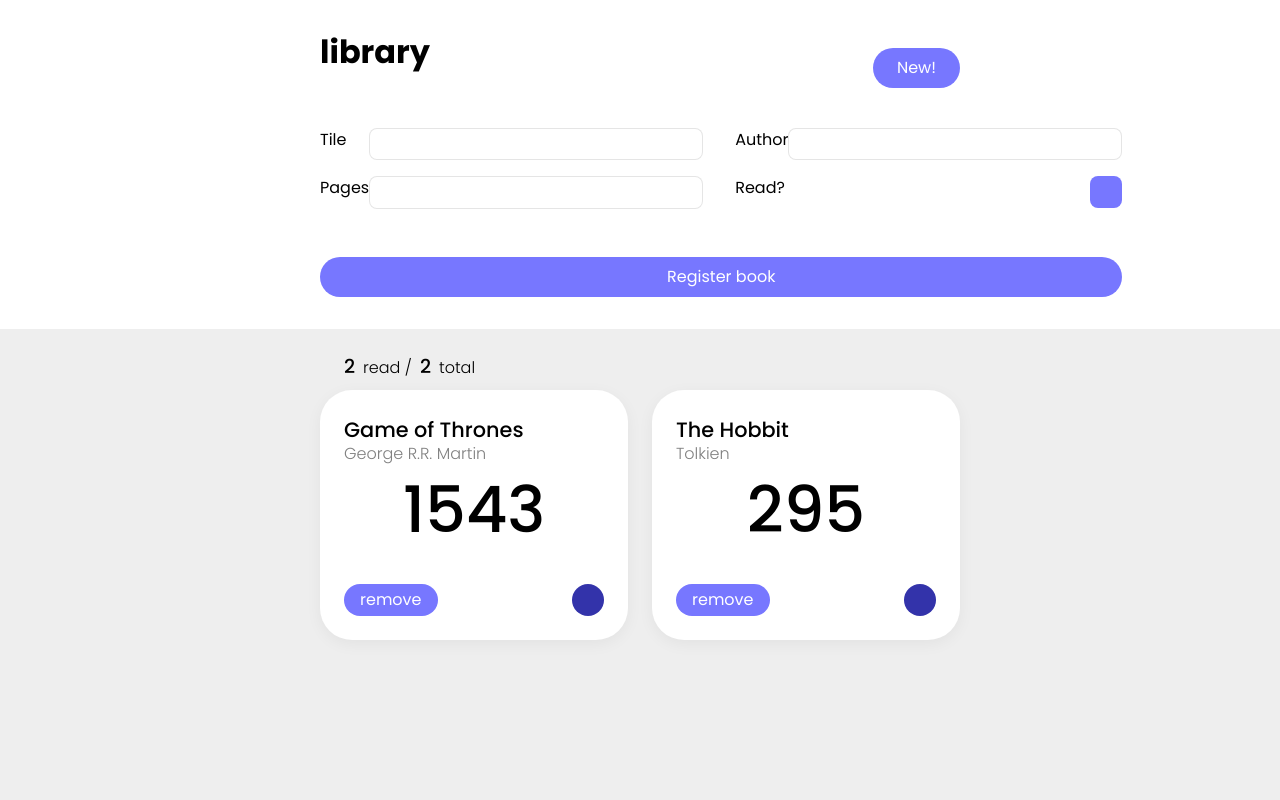
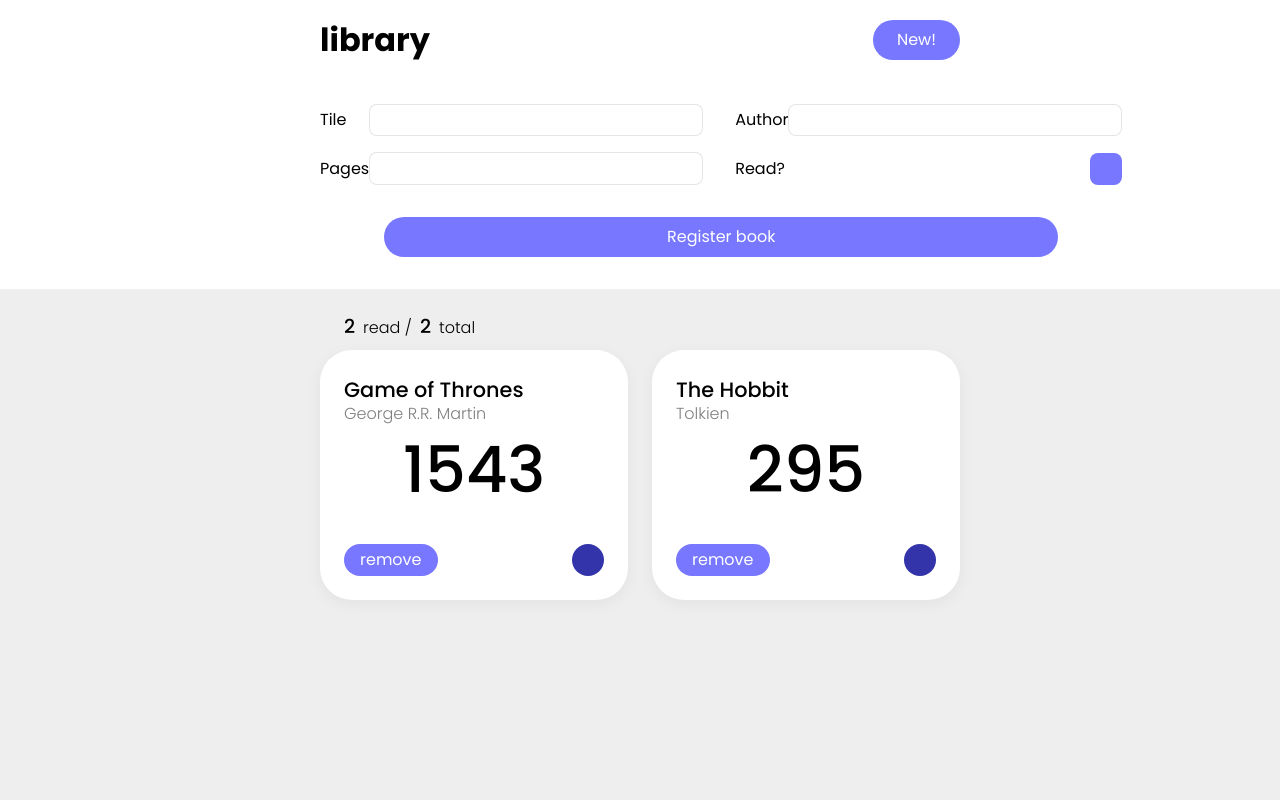
Before and after one commit to Vicker14/library-app, a plain HTML site: page index.html in a window 1280 px wide. Both pictures are taken after a click on the button "New!". Shown: the top 800 px of the page. Drawn offline with Linux system fonts and the light colour scheme.

Commit message:
Changed some margin values and classes for submit

```diff
--- a/css/styles.css
+++ b/css/styles.css
@@ -119,6 +119,8 @@ body {
 form div {
     display: flex;
     justify-content: space-between;
+
+    align-items: center;
 }
 
 input {
@@ -128,9 +130,9 @@ input {
     padding: 0.2rem 0.5rem;
 }
 
-button.add-book {
+form .add-book {
     grid-area: 3 / 1 / 4 / 3;
-    margin-top: 2rem;
+    margin: 1rem 4rem 0;
 }
 
 .hide {
--- a/index.html
+++ b/index.html
@@ -19,9 +19,9 @@
         <button class="add-book">New!</button>
     </div>
 
-    <form action="javascript.js" class="add-book-form hide">
+    <form class="add-book-form hide">
         <div>
-            <label>Tile</label>
+            <label for="title">Tile</label>
             <input type="text" name="title"></input>
         </div>
         <div>
@@ -36,7 +36,7 @@
             <label for="read">Read?</label>
             <input type="checkbox" name="read" class="book-status">
         </div>
-        <button type="submit" class="add-book">Register book</button>
+        <button type="submit" class="add-book submit-book">Register book</button>
     </form>
 
     <div class="content">
```
